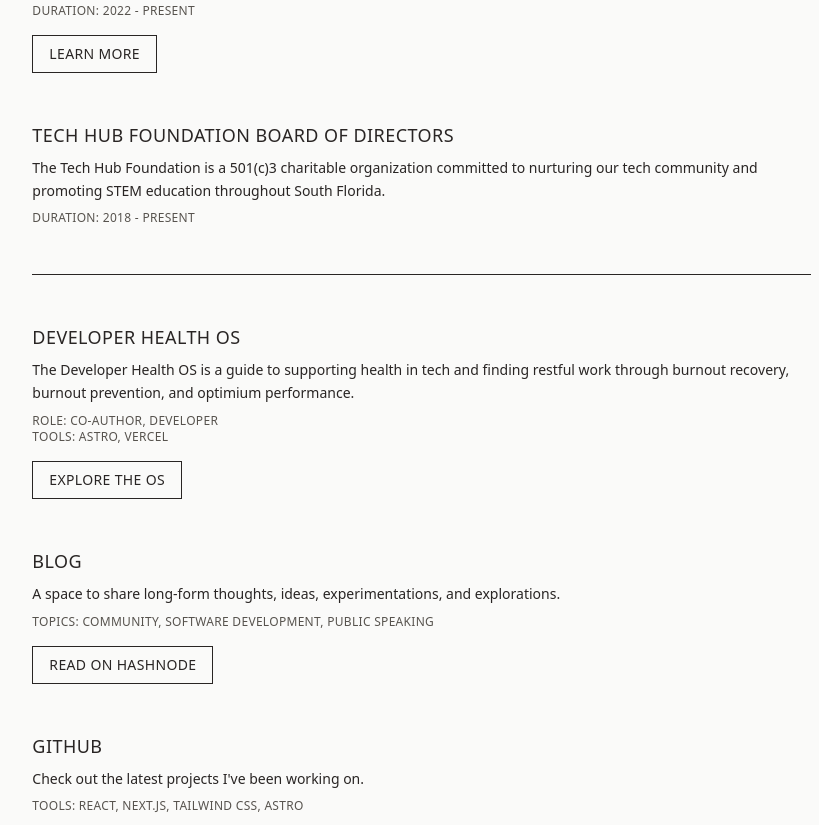
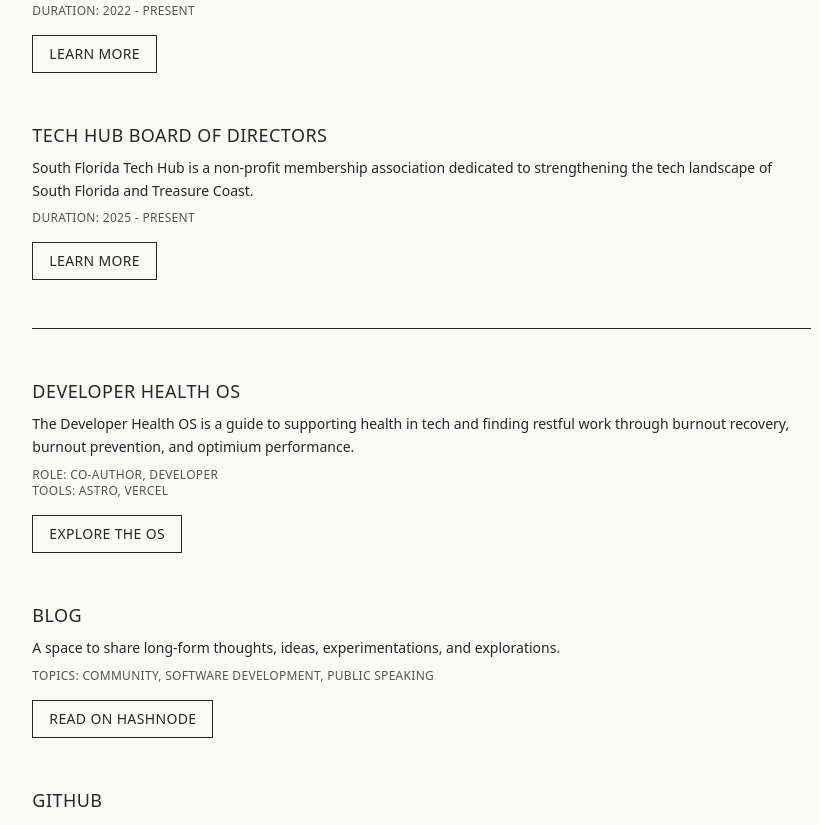
Before and after one commit to michellebakels/2024-personal-website, a Next.js app: page / in a window 1280 px wide. Shown: the part 1320-2145 px from the top of the page, without its empty margins (421-1240 px from the left). Built offline with nearby package versions, Linux system fonts and the light colour scheme.

Commit message:
update board roles

```diff
--- a/app/components/data.ts
+++ b/app/components/data.ts
@@ -77,16 +77,14 @@ export const communityItems = [
     duration: "2022 - Present",
     link: "https://www.weare1909.org/",
     buttonText: "Learn More",
-    showButton: true,
   },
   {
-    title: "Tech Hub Foundation Board of Directors",
+    title: "Tech Hub Board of Directors",
     description:
-      "The Tech Hub Foundation is a 501(c)3 charitable organization committed to nurturing our tech community and promoting STEM education throughout South Florida.",
-    duration: "2018 - Present",
-    link: "",
-    buttonText: "",
-    showButton: false,
+      "South Florida Tech Hub is a non-profit membership association dedicated to strengthening the tech landscape of South Florida and Treasure Coast.",
+    duration: "2025 - Present",
+    link: "https://techhubsouthflorida.org/",
+    buttonText: "Learn More",
   },
 ];
 
--- a/app/components/landingPage.tsx
+++ b/app/components/landingPage.tsx
@@ -215,13 +215,11 @@ export default function LandingPage() {
                   <p className="text-xs text-stone-600 uppercase tracking-wide mb-4">
                     Duration: {item.duration}
                   </p>
-                  {item.showButton && (
-                    <a href={item.link} target="_blank">
-                      <button className="text-sm uppercase tracking-wide border border-stone-800 px-4 py-2 hover:bg-stone-800 hover:text-white transition-colors">
-                        {item.buttonText}
-                      </button>
-                    </a>
-                  )}
+                  <a href={item.link} target="_blank">
+                    <button className="text-sm uppercase tracking-wide border border-stone-800 px-4 py-2 hover:bg-stone-800 hover:text-white transition-colors">
+                      {item.buttonText}
+                    </button>
+                  </a>
                 </div>
               ))}
             </div>
```
